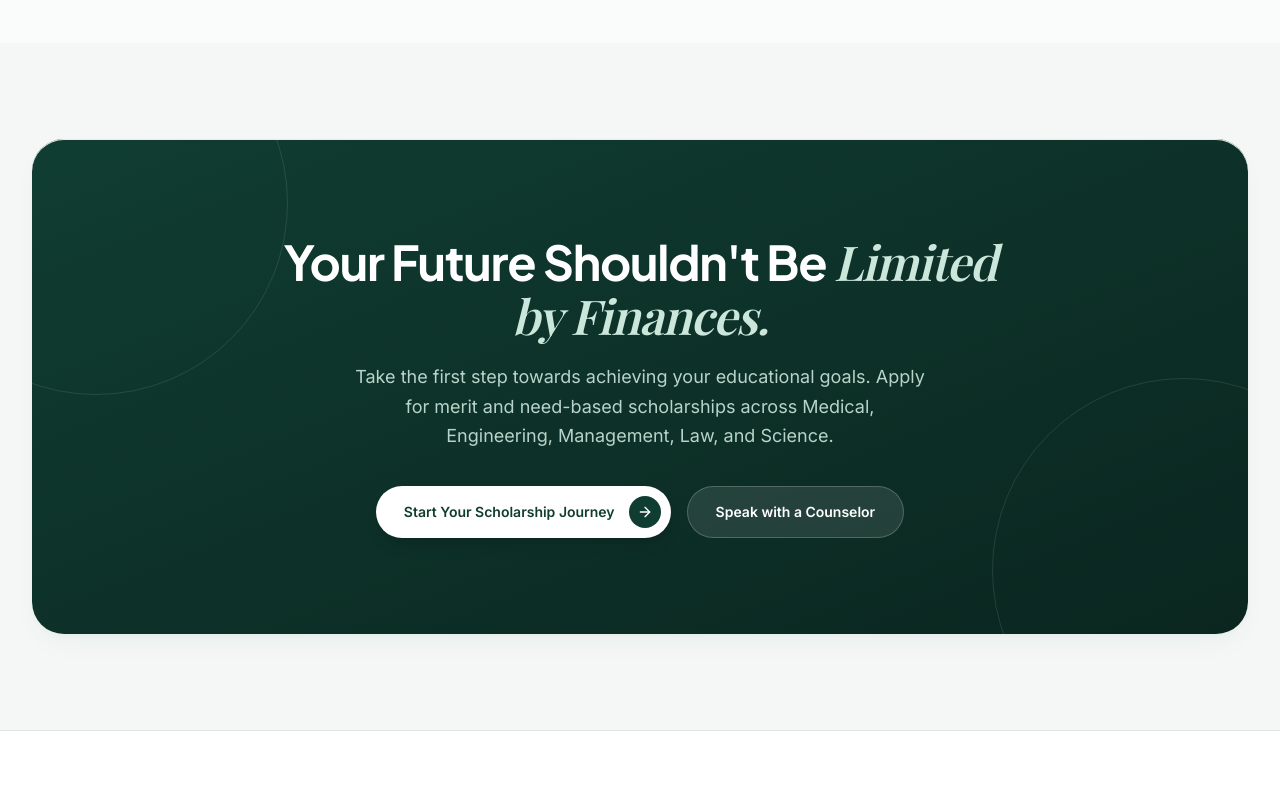
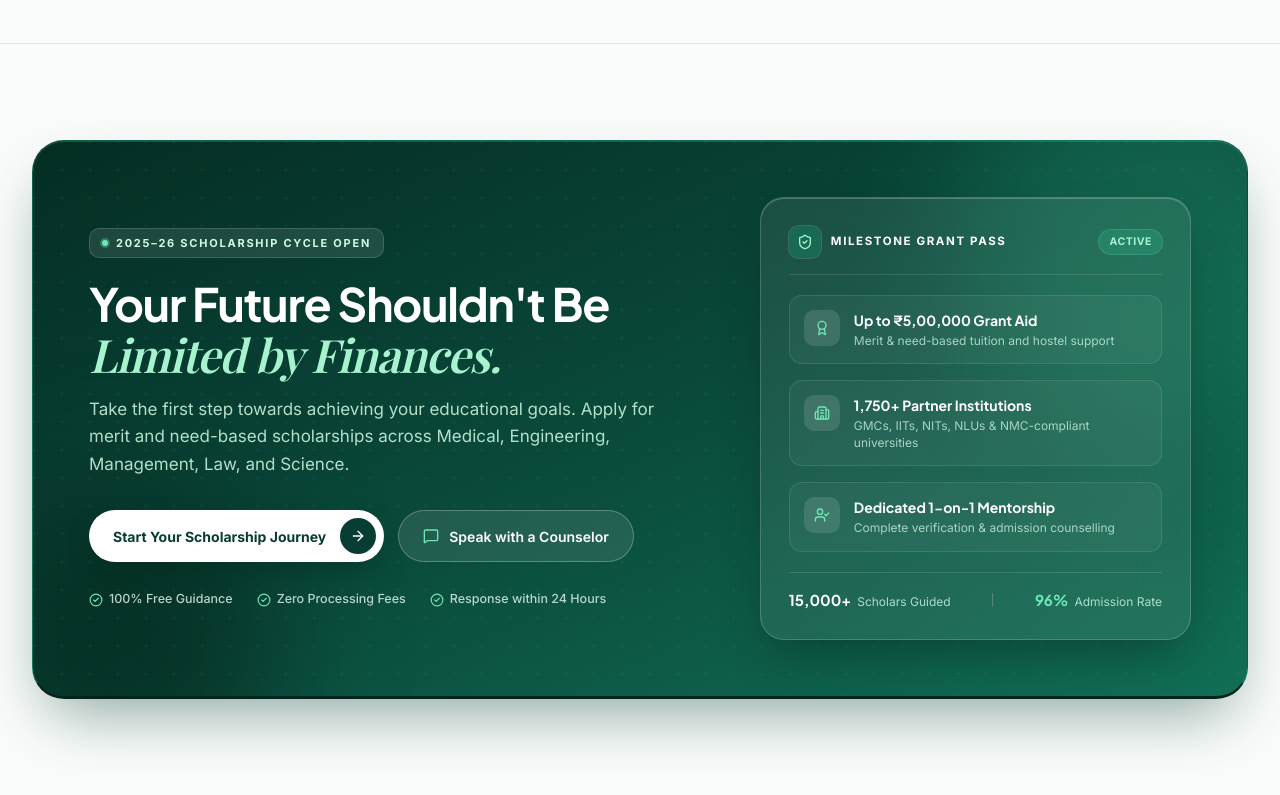
Before and after one commit to mannbond007/milestone, a Next.js app: page / in a window 1280 px wide. Shown: the part 6640-7435 px from the top of the page. Built offline with nearby package versions, Linux system fonts and the light colour scheme; no server answers.

Commit message:
Redesign CTASection with two-column editorial layout and Milestone Grant Pass card

```diff
--- a/src/components/home/cta-section.tsx
+++ b/src/components/home/cta-section.tsx
@@ -1,9 +1,35 @@
 "use client";
 
 import Link from "next/link";
-import { ArrowRight } from "lucide-react";
+import {
+  ArrowRight,
+  Award,
+  Building2,
+  CheckCircle2,
+  MessageSquare,
+  ShieldCheck,
+  UserCheck,
+} from "lucide-react";
 import { ScrollReveal } from "@/components/ui/scroll-reveal";
 import { useLocale } from "@/components/providers/locale-provider";
+
+const passHighlights = [
+  {
+    icon: Award,
+    title: "Up to ₹5,00,000 Grant Aid",
+    detail: "Merit & need-based tuition and hostel support",
+  },
+  {
+    icon: Building2,
+    title: "1,750+ Partner Institutions",
+    detail: "GMCs, IITs, NITs, NLUs & NMC-compliant universities",
+  },
+  {
+    icon: UserCheck,
+    title: "Dedicated 1-on-1 Mentorship",
+    detail: "Complete verification & admission counselling",
+  },
+];
 
 export function CTASection() {
   const { t } = useLocale();
@@ -11,57 +37,156 @@ export function CTASection() {
   return (
     <section
       id="cta"
-      className="py-16 md:py-24 bg-[#F4F7F5] dark:bg-[#0B1411]"
+      className="relative overflow-hidden border-t border-[#DCE8E3] bg-[#FAFCFB] py-16 md:py-24 dark:border-[#162E26] dark:bg-[#07120F]"
     >
-      <div className="max-w-7xl mx-auto px-4 sm:px-6 lg:px-8">
+      <div className="mx-auto max-w-7xl px-4 sm:px-6 lg:px-8">
         <ScrollReveal>
-          <div className="relative overflow-hidden rounded-[32px] bg-gradient-to-br from-[#103D32] to-[#0A261F] text-white px-6 py-16 sm:px-12 sm:py-20 lg:py-24 text-center shadow-premium">
-            {/* Subtle Architectural Rings */}
+          <div className="relative overflow-hidden rounded-[32px] border border-[#15966F]/30 border-b-[3px] border-b-[#04231C] bg-gradient-to-br from-[#052D24] via-[#0A4A3B] to-[#116F55] p-8 text-white shadow-[0_28px_64px_-16px_rgba(7,61,50,0.46),inset_0_1px_0_rgba(255,255,255,0.14)] sm:p-12 lg:p-14">
+            {/* Ambient emerald glow & subtle architectural grid */}
             <div
-              className="absolute -top-32 -left-32 w-96 h-96 rounded-full border border-white/10 pointer-events-none"
               aria-hidden="true"
+              className="pointer-events-none absolute -right-24 -top-24 h-96 w-96 rounded-full bg-[#34D399]/18 blur-3xl"
             />
             <div
-              className="absolute -bottom-32 -right-32 w-96 h-96 rounded-full border border-white/10 pointer-events-none"
               aria-hidden="true"
+              className="pointer-events-none absolute -bottom-28 -left-20 h-80 w-80 rounded-full bg-[#04231C]/60 blur-3xl"
+            />
+            <div
+              aria-hidden="true"
+              className="pointer-events-none absolute inset-0 opacity-[0.06]"
+              style={{
+                backgroundImage:
+                  "radial-gradient(circle at 1px 1px, rgba(255,255,255,0.9) 1px, transparent 0)",
+                backgroundSize: "28px 28px",
+              }}
             />
 
-            <div className="relative z-10 max-w-3xl mx-auto">
-              <h2 className="font-heading text-3xl sm:text-4xl md:text-5xl font-bold tracking-tight text-white leading-[1.12]">
+            <div className="relative z-10 grid grid-cols-1 items-center gap-10 lg:grid-cols-12 lg:gap-12">
+              {/* Left Column: Editorial Headline + CTAs + Trust Row */}
+              <div className="lg:col-span-7">
+                <div className="inline-flex items-center gap-2 rounded-lg border border-white/15 bg-white/10 px-3 py-1.5 backdrop-blur-md">
+                  <span className="h-1.5 w-1.5 rounded-full bg-[#6EE7B7] ring-2 ring-[#6EE7B7]/30" />
+                  <span className="text-[11px] font-bold uppercase tracking-[0.16em] text-[#D1FAE5]">
+                    2025–26 Scholarship Cycle Open
+                  </span>
+                </div>
+
+                <h2 className="mt-5 font-heading text-3xl font-bold leading-[1.1] tracking-[-0.025em] text-white sm:text-4xl lg:text-[46px]">
                   Your Future Shouldn&apos;t Be{" "}
-                <span className="font-editorial italic font-normal text-[#CBE6DA]">
+                  <span className="font-editorial italic font-normal text-[#A7F3D0]">
                     Limited by Finances.
                   </span>
                 </h2>
 
-              <p className="mt-5 text-base sm:text-lg text-[#CBE6DA]/90 max-w-xl mx-auto leading-relaxed font-normal">
+                <p className="mt-4 max-w-xl text-[15.5px] leading-relaxed text-[#D1FAE5]/85 sm:text-[17px]">
                   {t(
                     "homeCta.subtitle",
-                  "Take the first step towards achieving your educational goals."
+                    "Take the first step towards achieving your educational goals. Apply for merit and need-based scholarships across Medical, Engineering, Management, Law, and Science."
                   )}
                 </p>
 
-              <div className="mt-9 flex flex-col sm:flex-row items-center justify-center gap-4">
+                <div className="mt-8 flex flex-col gap-3.5 sm:flex-row sm:items-center">
                   <Link
                     href="/sign-up"
                     id="cta-apply-btn"
-                  className="w-full sm:w-auto inline-flex items-center justify-between sm:justify-center gap-3.5 h-13 pl-7 pr-2.5 rounded-full text-sm font-semibold bg-white hover:bg-[#E8F3EE] text-[#103D32] transition-all duration-200 shadow-lg group"
+                    className="group inline-flex h-13 items-center justify-between gap-3.5 rounded-full bg-white pl-6 pr-2 text-[14px] font-bold text-[#073D32] shadow-[0_12px_28px_-6px_rgba(4,35,28,0.45)] transition-all duration-300 hover:-translate-y-0.5 hover:bg-[#E8F5EF] sm:justify-center"
                   >
                     <span>
                       {t("homeCta.applyNow", "Start Your Scholarship Journey")}
                     </span>
-                  <span className="w-8 h-8 rounded-full bg-[#103D32] text-white flex items-center justify-center group-hover:translate-x-0.5 transition-transform">
-                    <ArrowRight className="w-4 h-4" />
+                    <span className="flex h-9 w-9 items-center justify-center rounded-full bg-[#073D32] text-white transition-transform duration-300 group-hover:translate-x-0.5">
+                      <ArrowRight className="h-4 w-4" />
                     </span>
                   </Link>
 
                   <Link
                     href="/contact"
                     id="cta-contact-btn"
-                  className="w-full sm:w-auto inline-flex items-center justify-center h-13 px-7 rounded-full text-sm font-semibold bg-white/10 hover:bg-white/15 text-white border border-white/20 transition-colors"
+                    className="inline-flex h-13 items-center justify-center gap-2.5 rounded-full border border-white/25 bg-white/10 px-6 text-[14px] font-semibold text-white backdrop-blur-md transition-all duration-300 hover:-translate-y-0.5 hover:border-white/40 hover:bg-white/18"
                   >
-                  <span>{t("homeCta.contactUs", "Contact Us")}</span>
+                    <MessageSquare className="h-4 w-4 text-[#6EE7B7]" />
+                    <span>{t("homeCta.contactUs", "Speak with a Counselor")}</span>
                   </Link>
+                </div>
+
+                {/* Clean Micro-Trust Strip */}
+                <div className="mt-7 flex flex-wrap items-center gap-x-6 gap-y-2 text-[12.5px] font-medium text-[#CBE6DA]/90">
+                  <span className="inline-flex items-center gap-1.5">
+                    <CheckCircle2 className="h-3.5 w-3.5 text-[#6EE7B7]" />
+                    100% Free Guidance
+                  </span>
+                  <span className="inline-flex items-center gap-1.5">
+                    <CheckCircle2 className="h-3.5 w-3.5 text-[#6EE7B7]" />
+                    Zero Processing Fees
+                  </span>
+                  <span className="inline-flex items-center gap-1.5">
+                    <CheckCircle2 className="h-3.5 w-3.5 text-[#6EE7B7]" />
+                    Response within 24 Hours
+                  </span>
+                </div>
+              </div>
+
+              {/* Right Column: Frosted Glass Milestone Grant Pass */}
+              <div className="lg:col-span-5">
+                <div className="rounded-[24px] border border-white/18 bg-white/[0.08] p-6 shadow-[0_24px_48px_-12px_rgba(4,35,28,0.45),inset_0_1px_0_rgba(255,255,255,0.22)] backdrop-blur-xl sm:p-7">
+                  <div className="flex items-center justify-between gap-3 border-b border-white/12 pb-4">
+                    <div className="flex items-center gap-2.5">
+                      <span className="flex h-8 w-8 items-center justify-center rounded-lg bg-[#15966F]/35 text-[#A7F3D0] ring-1 ring-white/15">
+                        <ShieldCheck className="h-4 w-4" />
+                      </span>
+                      <span className="text-[11.5px] font-bold uppercase tracking-[0.14em] text-white">
+                        Milestone Grant Pass
+                      </span>
+                    </div>
+                    <span className="rounded-full bg-[#34D399]/20 px-2.5 py-1 text-[10.5px] font-bold uppercase tracking-wider text-[#A7F3D0] ring-1 ring-[#6EE7B7]/30">
+                      Active
+                    </span>
+                  </div>
+
+                  <div className="mt-5 space-y-4">
+                    {passHighlights.map((item) => {
+                      const Icon = item.icon;
+                      return (
+                        <div
+                          key={item.title}
+                          className="flex items-start gap-3.5 rounded-xl border border-white/10 bg-white/[0.04] p-3.5 transition-colors hover:bg-white/[0.08]"
+                        >
+                          <span className="flex h-9 w-9 shrink-0 items-center justify-center rounded-lg bg-white/12 text-[#6EE7B7]">
+                            <Icon className="h-4 w-4" />
+                          </span>
+                          <div>
+                            <div className="font-heading text-[14px] font-bold text-white">
+                              {item.title}
+                            </div>
+                            <div className="mt-0.5 text-[12px] leading-snug text-[#D1FAE5]/75">
+                              {item.detail}
+                            </div>
+                          </div>
+                        </div>
+                      );
+                    })}
+                  </div>
+
+                  <div className="mt-5 flex items-center justify-between border-t border-white/12 pt-4 text-[12px]">
+                    <div>
+                      <span className="font-heading text-[15px] font-bold text-white">
+                        15,000+
+                      </span>
+                      <span className="ml-1.5 text-[#D1FAE5]/80">
+                        Scholars Guided
+                      </span>
+                    </div>
+                    <span className="h-3.5 w-[1px] bg-white/20" />
+                    <div>
+                      <span className="font-heading text-[15px] font-bold text-[#6EE7B7]">
+                        96%
+                      </span>
+                      <span className="ml-1.5 text-[#D1FAE5]/80">
+                        Admission Rate
+                      </span>
+                    </div>
+                  </div>
+                </div>
               </div>
             </div>
           </div>
```
Lines whose indentation alone changed are shown as unchanged.
